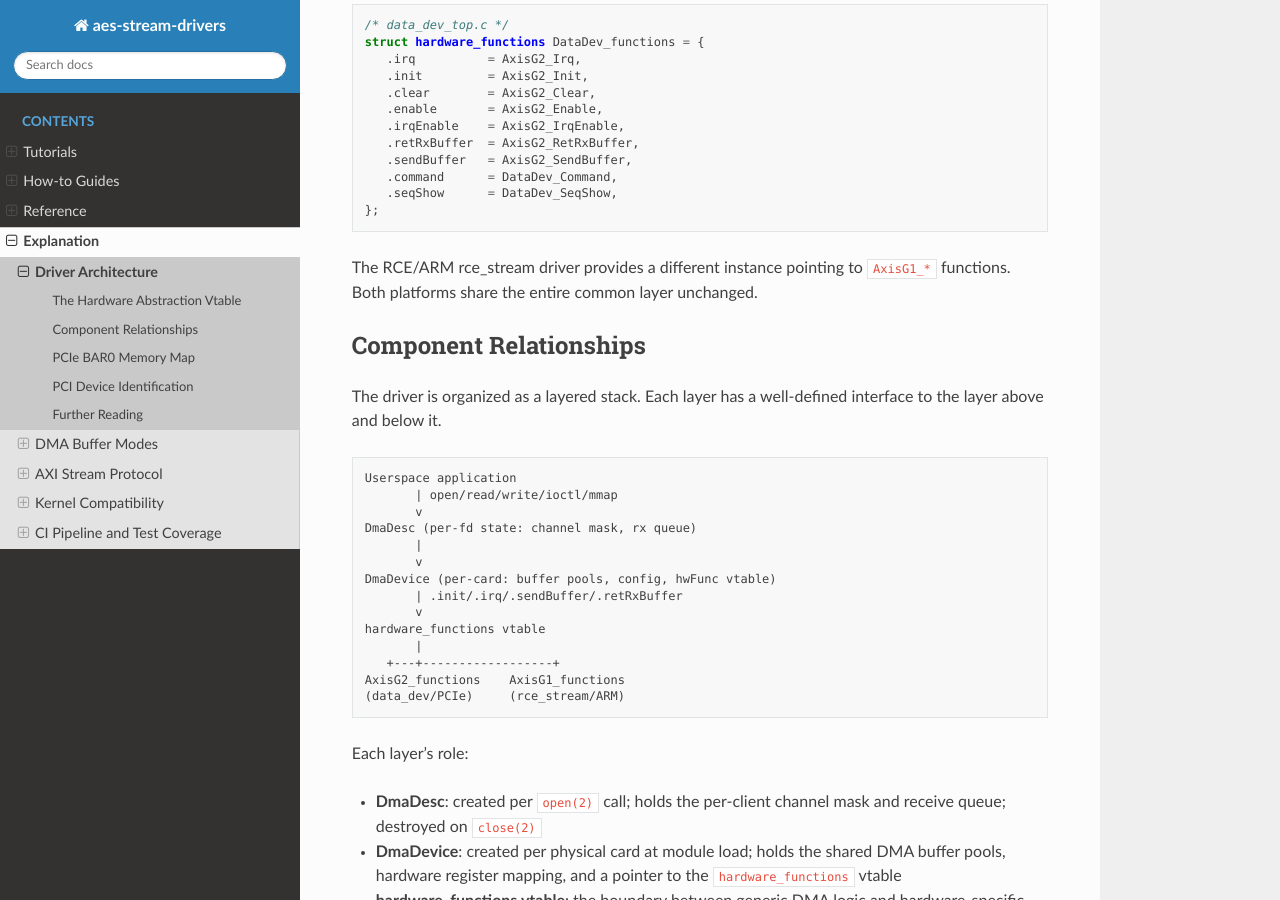
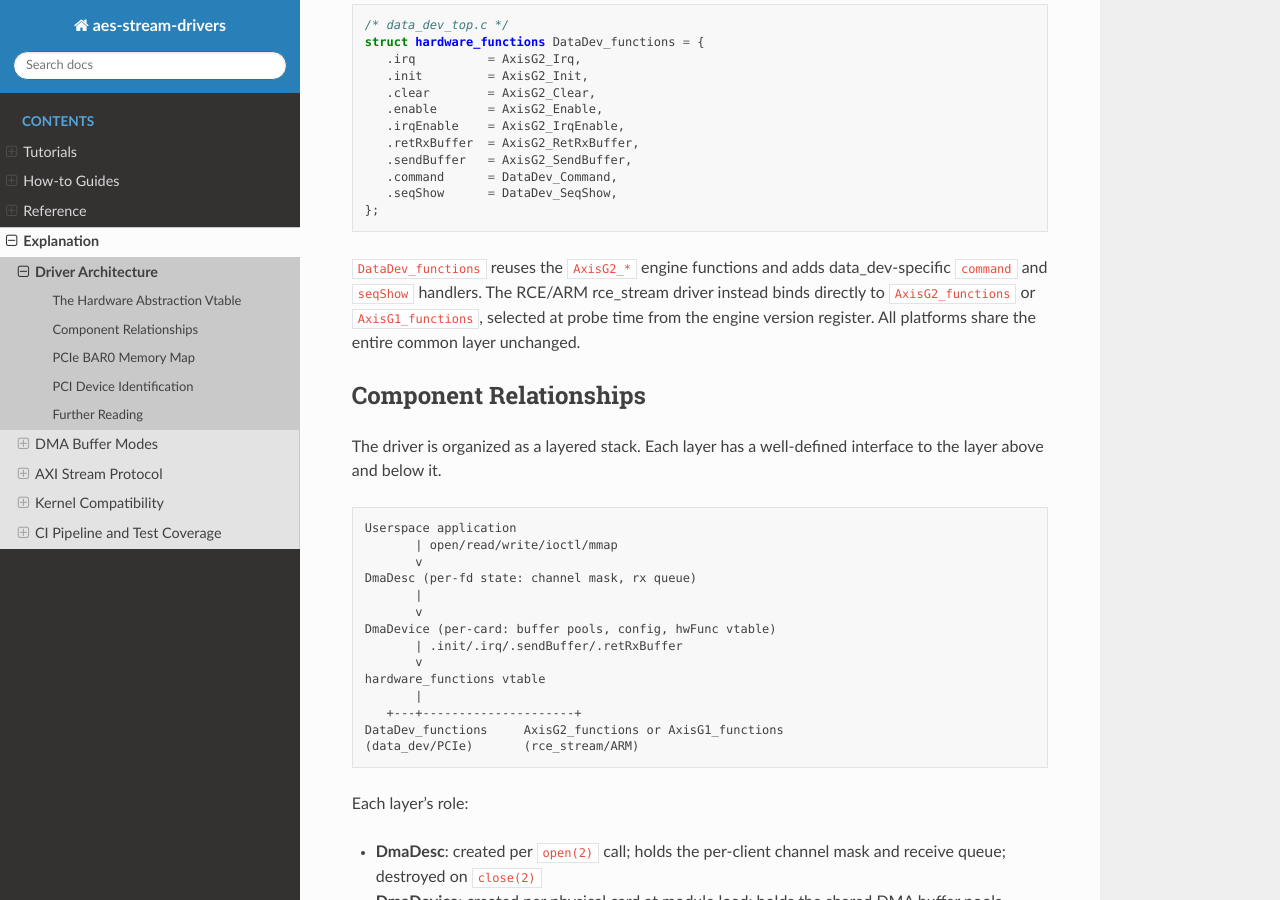
Before and after one commit to slaclab/aes-stream-drivers, a Sphinx documentation site: the page built from docs/explanation/architecture.rst, in a window 1280 px wide and 900 px high, scrolled down 926 px. Built offline with Sphinx 7.4.7 and the Read the Docs theme 3.1.0, drawn with Linux system fonts in a browser that asks for light colours.

Commit message:
docs(architecture): Fix the hardware_functions vtable labels
data_dev binds DataDev_functions (AxisG2 engine functions plus its own
command and seqShow), while rce_top.c picks AxisG2_functions or
AxisG1_functions from the engine version register. The diagram and text
labeled data_dev as AxisG2_functions and rce_stream as AxisG1-only.

```diff
--- a/docs/explanation/architecture.rst
+++ b/docs/explanation/architecture.rst
@@ -53,8 +53,10 @@ The concrete instance for the PCIe/x86 data_dev hardware is ``DataDev_functions`
       .seqShow      = DataDev_SeqShow,
    };
 
-The RCE/ARM rce_stream driver provides a different instance pointing to ``AxisG1_*`` functions.
-Both platforms share the entire common layer unchanged.
+``DataDev_functions`` reuses the ``AxisG2_*`` engine functions and adds data_dev-specific
+``command`` and ``seqShow`` handlers. The RCE/ARM rce_stream driver instead binds directly to
+``AxisG2_functions`` or ``AxisG1_functions``, selected at probe time from the engine version
+register. All platforms share the entire common layer unchanged.
 
 Component Relationships
 ------------------------
@@ -75,9 +77,9 @@ above and below it.
           v
    hardware_functions vtable
           |
-      +---+------------------+
-   AxisG2_functions    AxisG1_functions
-   (data_dev/PCIe)     (rce_stream/ARM)
+      +---+---------------------+
+   DataDev_functions     AxisG2_functions or AxisG1_functions
+   (data_dev/PCIe)       (rce_stream/ARM)
 
 Each layer's role:
 
```
